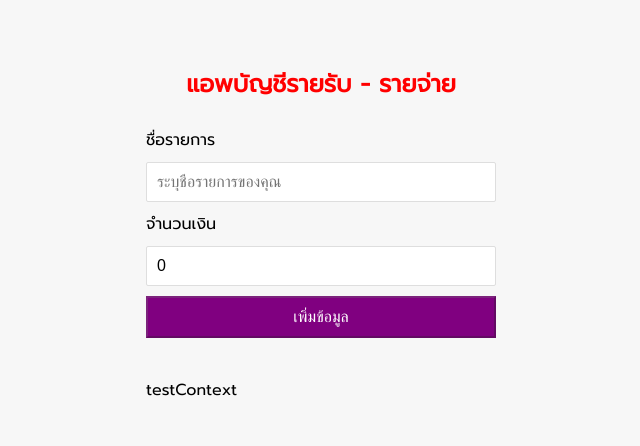
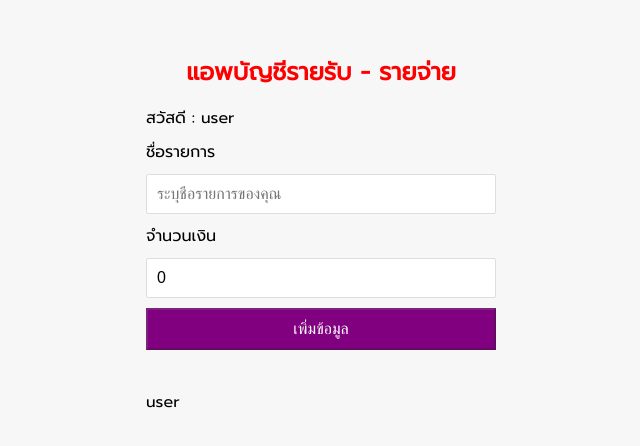
Before and after one commit to sarawuthjdp/demo-react, a React (Create React App) app: page / in a window 1280 px wide. Shown: the part 166-612 px from the top of the page, without its empty margins (319-959 px from the left). Built offline with nearby package versions, Linux system fonts and the light colour scheme.

Commit message:
use context

```diff
--- a/src/App.js
+++ b/src/App.js
@@ -3,6 +3,7 @@ import Transaction from "./Component/Transaction";
 import FormComponent from "./Component/FormComponent";
 import './App.css'
 import DataContext from './data/DataContext';
+import ReportComponent from './Component/ReportComponent';
 function App() {
   const design = { color: "red", textAlign: "center", fontSize: "1.5rem" };
   const [items, setItems] = useState([])
@@ -11,9 +12,10 @@ function App() {
   }
 
   return (
-    <DataContext.Provider value={"testContext"}>
+    <DataContext.Provider value={"user"}>
       <div div className='container'>
         <h1 style={design}>แอพบัญชีรายรับ - รายจ่าย</h1>
+        <ReportComponent/>
         <FormComponent onAddItem={onAddNewItem}></FormComponent>
         <Transaction items={items}></Transaction>
       </div>
--- a/src/Component/Item.js
+++ b/src/Component/Item.js
@@ -1,15 +1,15 @@
 import PropTypes from 'prop-types';
 import './Item.css'
 import DataContext from '../data/DataContext';
+import { useContext } from 'react';
 const Item = ({title,amount}) => {
   const status = amount<0?'expense':'income'
   const symbol = amount<0?"-":"+"
+  const name = useContext(DataContext)
   return (
     <li className={status}>
       {title} <span>{symbol}{Math.abs(amount)}</span>
-      <DataContext.Consumer>
-        {value=><p>{value}</p>}
-      </DataContext.Consumer>
+      {name}
     </li>
   );
 };
--- /dev/null
+++ b/src/Component/ReportComponent.js
@@ -0,0 +1,13 @@
+import DataContext from "../data/DataContext"
+import { useContext } from "react"
+
+const ReportComponent = ()=>{
+    const name = useContext(DataContext);
+    return (
+        <div>
+            สวัสดี : {name}
+        </div>
+    )
+}
+
+export default ReportComponent
--- a/src/Component/Transaction.js
+++ b/src/Component/Transaction.js
@@ -1,16 +1,16 @@
 import Item from "./Item";
 import "./Transaction.css";
 import DataContext from "../data/DataContext";
+import { useContext } from "react";
 const Transaction = (props) => {
   const {items} = props;
+  const name = useContext(DataContext);
   return (
     <>
       <ul className="item-list">
         {items.map((element)=><Item {...element} key={element.id}></Item>)}
       </ul>
-      <DataContext.Consumer>
-        {value=><p>{value}</p>}
-      </DataContext.Consumer>
+      {name}
     </>
   );
 };
```
